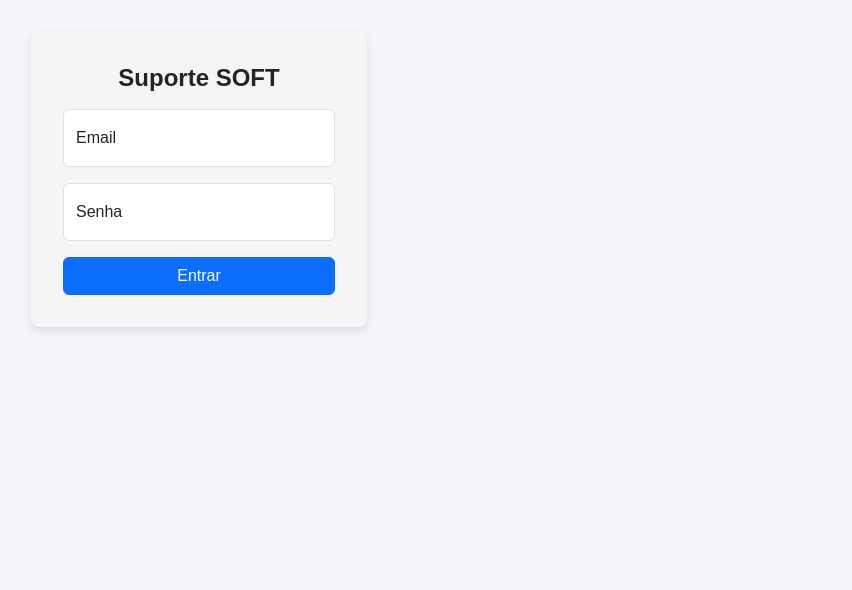
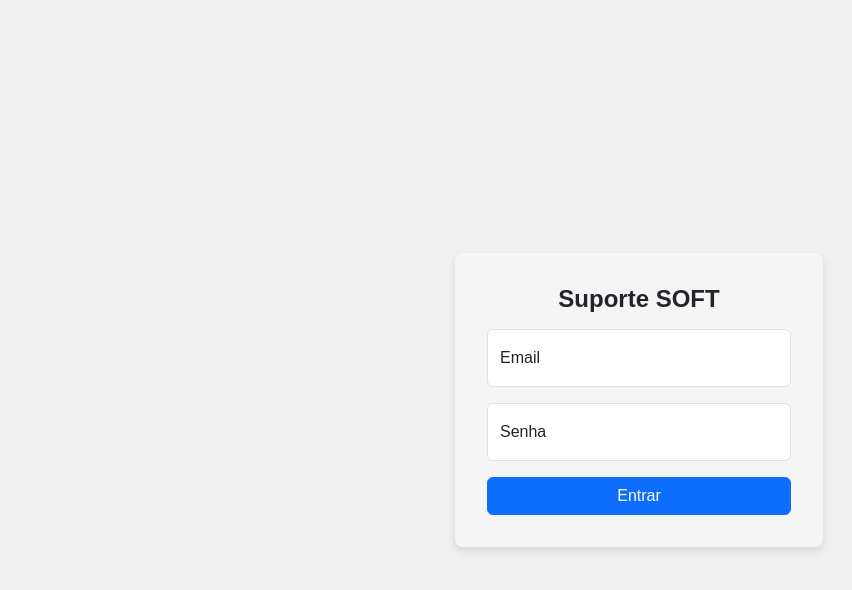
Before and after one commit to DavydeSouza/support, a React (Create React App) app in the folder support/: page /login in a window 1280 px wide. Shown: the top 590 px of the page, without its empty margins (1-853 px from the left). Built offline with nearby package versions, Linux system fonts and the light colour scheme.

Commit message:
3 - centralizando login

```diff
--- a/support/src/styles/Login.css
+++ b/support/src/styles/Login.css
@@ -1,5 +1,3 @@
-/* src/styles/Login.css */
-
 /* Estilizando o corpo da página para centralizar o formulário */
 body {
   margin: 0;
@@ -8,17 +6,19 @@ body {
   display: flex;
   justify-content: center;
   align-items: center;
-  height: 100vh; /* Faz com que o corpo ocupe toda a altura da viewport */ /* Cor de fundo */
+  height: 100vh; /* Faz o body ocupar toda a altura da viewport */
+  background-color: #f0f0f0; /* Cor de fundo */
 }
 
+/* Contêiner principal da página */
 main {
   width: 100%;
-  max-width: 400px; /* Controlando o tamanho máximo da área do formulário */
+  height: 100vh; /* O main também ocupa toda a altura da viewport */
+  display: flex;
+  justify-content: center; /* Centraliza horizontalmente */
+  align-items: center; /* Centraliza verticalmente */
   padding: 2rem;
-  box-sizing: border-box; /* Para incluir padding e border no cálculo de largura */
-  display: flex;
-  justify-content: center; /* Centraliza o conteúdo dentro do main */
-  align-items: center; /* Alinha os itens verticalmente */
+  box-sizing: border-box;
 }
 
 /* Estilo da seção principal do formulário */
@@ -32,11 +32,6 @@ section {
   text-align: center; /* Centraliza o texto dentro do formulário */
 }
 
-.login_label {
-  margin-top: 10px;
-  margin-bottom: 10px;
-}
-
 /* Título do formulário */
 .login_title {
   font-size: 1.5rem;
@@ -46,11 +41,20 @@ section {
 }
 
 /* Estilo da mensagem de erro */
-.error{
+.error {
   color: red;
   text-align: center;
   margin-bottom: 1rem;
   font-size: 0.875rem; /* Um pouco menor que o texto normal */
+}
+
+/* Estilo dos rótulos dos campos */
+.login_label {
+  margin-top: 10px;
+  margin-bottom: 10px;
+  display: block;
+  font-size: 1rem;
+  text-align: left;
 }
 
 /* Estilo do botão */
```
